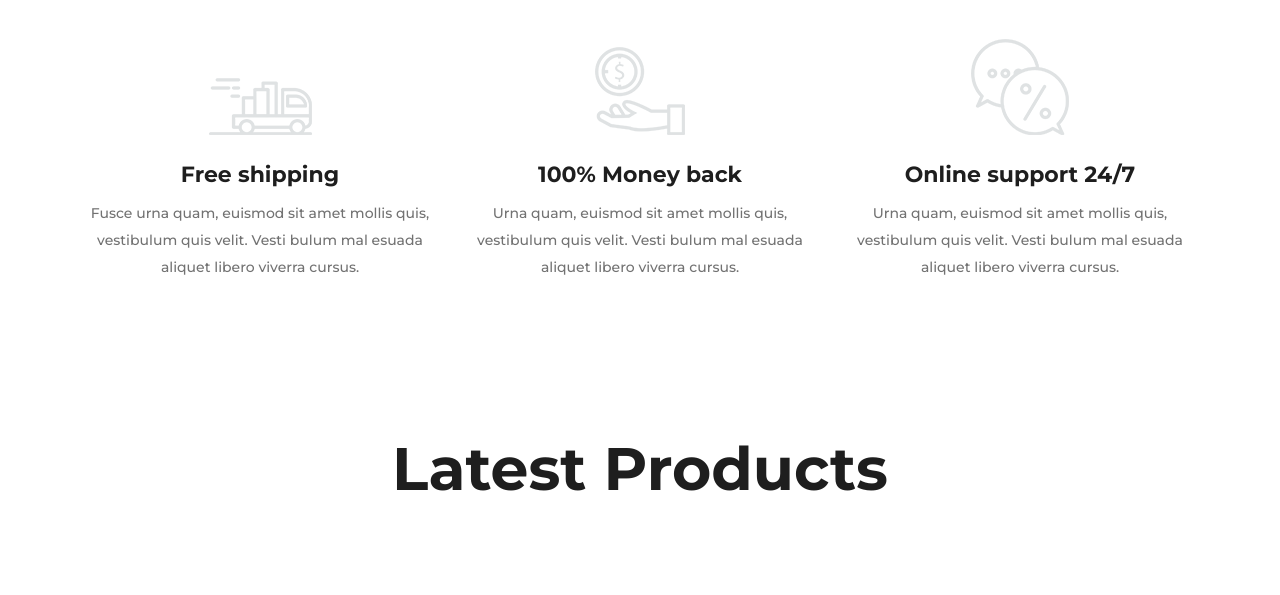
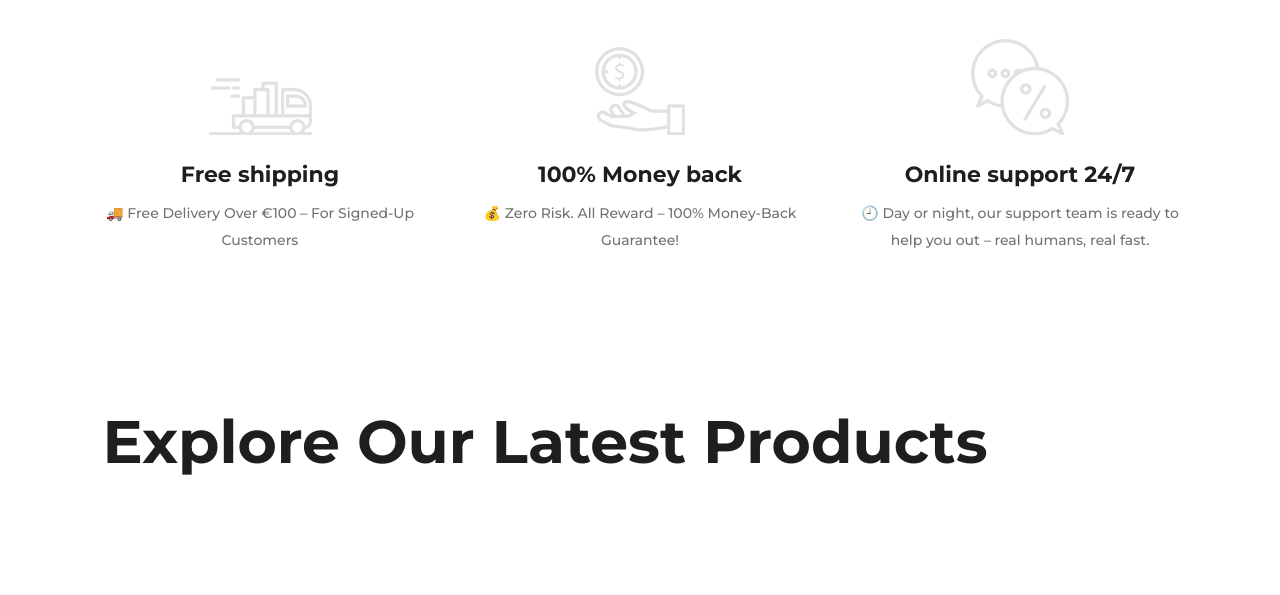
Before and after one commit to htadicha/ecommerce, a Django app: page / in a window 1280 px wide. Shown: the part 1042-1637 px from the top of the page. Run offline with Django 5.2, Linux system fonts and the light colour scheme; data comes from the database, SQL or seed files in the repository; data that the repository does not hold is empty; parts of the project's set-up code (start-up, migrations or seed data) failed here and were passed over; some libraries are stand-ins or nearby versions.

Commit message:
changed template details

```diff
--- a/templates/store/index.html
+++ b/templates/store/index.html
@@ -40,24 +40,21 @@
                         <div class="single-features-ads first">
                             <img src="{% static 'img/icons/f-delivery.png' %}" alt="">
                             <h4>Free shipping</h4>
-                            <p>Fusce urna quam, euismod sit amet mollis quis, vestibulum quis velit. Vesti bulum mal
-                                esuada aliquet libero viverra cursus. </p>
+                            <p>🚚 Free Delivery Over €100 – For Signed-Up Customers</p>
                         </div>
                     </div>
                     <div class="col-lg-4">
                         <div class="single-features-ads second">
                             <img src="{% static 'img/icons/coin.png' %}" alt="">
                             <h4>100% Money back </h4>
-                            <p>Urna quam, euismod sit amet mollis quis, vestibulum quis velit. Vesti bulum mal esuada
-                                aliquet libero viverra cursus. </p>
+                            <p> 💰 Zero Risk. All Reward – 100% Money-Back Guarantee!</p>
                         </div>
                     </div>
                     <div class="col-lg-4">
                         <div class="single-features-ads">
                             <img src="{% static 'img/icons/chat.png' %}" alt="">
                             <h4>Online support 24/7</h4>
-                            <p>Urna quam, euismod sit amet mollis quis, vestibulum quis velit. Vesti bulum mal esuada
-                                aliquet libero viverra cursus. </p>
+                            <p>🕘 Day or night, our support team is ready to help you out – real humans, real fast.</p>
                         </div>
                     </div>
                 </div>
@@ -71,9 +68,9 @@
         <div class="container">
             <div class="product-filter">
                 <div class="row">
-                    <div class="col-lg-12 text-center">
+                    <div class="col-lg-10 text-center">
                         <div class="section-title">
-                            <h2>Latest Products</h2>
+                            <h2>Explore Our Latest Products</h2>
                         </div>
                     </div>
                 </div>
```
